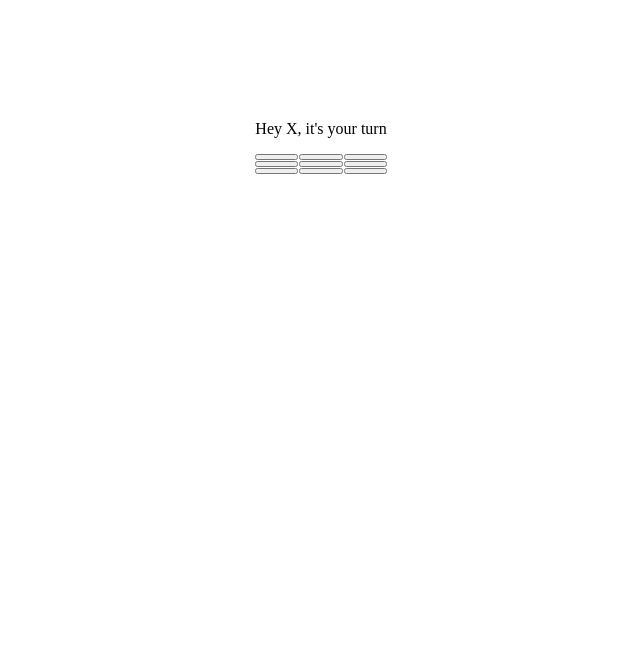
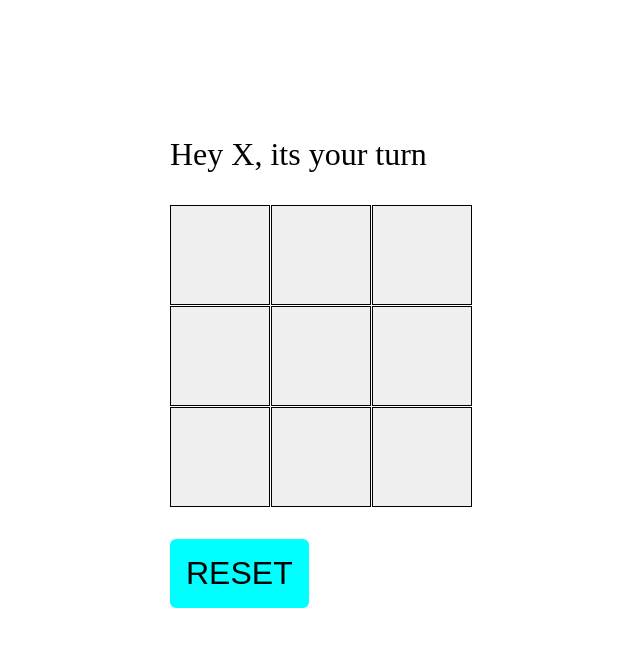
Before and after one commit to AmitxParmar/tic-tac-toe, a Next.js app: page / in a window 1280 px wide. Shown: the top 646 px of the page, without its empty margins (319-959 px from the left). Built offline with nearby package versions, Linux system fonts and the light colour scheme.

Commit message:
finishing touch

```diff
--- a/containers/Board.tsx
+++ b/containers/Board.tsx
@@ -1,15 +1,46 @@
-import React, { SetStateAction, useState } from 'react'
+import React, { SetStateAction, useEffect, useState } from 'react'
 import Square from '../components/Square';
+type Player = "X" | "O" | null;
 
+function calculateWinner(squares: Player[]) {
+    const lines = [
+        [0, 1, 2],
+        [3, 4, 5],
+        [6, 7, 8],
+        [0, 3, 6],
+        [1, 4, 7],
+        [2, 5, 8],
+        [0, 4, 8],
+        [2, 4, 6],
+    ];
+    for (let i = 0; i < lines.length; i++) {
+        const [a, b, c] = lines[i]
+        if (
+            squares[a] &&
+            squares[a] === squares[b] &&
+            squares[a] === squares[c]
+        ) {
+            return squares[a];
+        }
+    }
+}
 function Board() {
-    const [squares, setSquares] = useState(Array(9).fill(null));
-    const val = Math.round(Math.random() * 1) === 1 ? "X" : "O";
-    const [currentPlayer, setCurrentPlayer] = useState<"X" | "O">(val);
+    const square: any = Array(9).fill(null)
+    const player = Math.round(Math.random() * 1) === 1 ? "X" : "O";
+
+    const [squares, setSquares] = useState(square);
+    const [currentPlayer, setCurrentPlayer] = useState<"X" | "O">(player);
 
     const [winner, setWinner] = useState(null);
 
+    function reset() {
+        setSquares(square)
+        setWinner(null);
+        setCurrentPlayer(player)
+    }
+
     function setSquareValue(index: number) {
-        const newData = squares.map((val, i) => {
+        const newData = squares.map((val: any, i: number) => {
             if (i === index) {
                 return currentPlayer;
             }
@@ -19,22 +50,39 @@ function Board() {
         setCurrentPlayer(currentPlayer === "X" ? "O" : "X");
     }
 
-    return (
+    useEffect(() => {
+        const w = calculateWinner(squares)
+        if (w) {
+            setWinner(w)
+        }
+        if (!w && !squares.filter(square => !square).length) {
+            setWinner("BOTH")
+        }
+
+    })
+
+    return (<>
         <div>
-            <p>Hey {currentPlayer}, it's your turn</p>
+            <p>Hey {currentPlayer}, its your turn</p>
+            {winner && winner !== "BOTH" && <p> Congratulations {winner} </p>}
+            {winner && winner === 'BOTH' && <p> Congratulations youre both winners</p>}
             <div className='grid'>
                 {
-                    Array(9).fill(null).map((_, i) => {
+                    Array(9)
+                        .fill(null)
+                        .map((_, i) => {
                             return <Square
                                 winner={winner}
                                 key={i}
                                 onClick={() => setSquareValue(i)}
                                 value={squares[i]}
                             />
-                    })}
-            </div>
-        </div>
-    )
+                        })
+                }
+            </div >
+            <button className='reset' onClick={reset}>RESET</button>
+        </div >
+    </>)
 }
 
 export default Board
--- a/styles/globals.css
+++ b/styles/globals.css
@@ -4,10 +4,33 @@
   grid-template-columns: repeat(3, 1fr);
 }
 
-.squre {
+.square {
   width: 100px;
   height: 100px;
   font-size: 5rem;
   color: #eBe5e5;
   border: solid 1px black;
 }
+
+.square_o {
+  background-color: rgb(87, 218, 21);
+}
+
+.square_x {
+  background-color: crimson;
+}
+
+.reset {
+  margin-top: 2rem;
+  font-size: 2rem;
+  background-color: aqua;
+  border: none;
+  border-radius: 6px;
+  padding: 1rem;
+  cursor: pointer;
+}
+
+
+p {
+  font-size: 2rem;
+}
```
Lines whose indentation alone changed are shown as unchanged.
